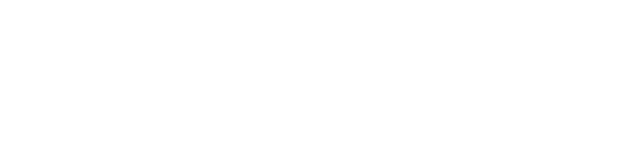
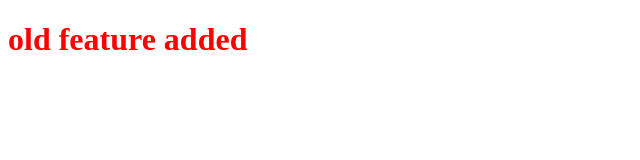
Before and after one commit to jwjjhehsu/LocalRepo, a plain HTML site: page index.html in a window 1280 px wide. Shown: the whole page, without its empty margins (0-640 px from the left). Drawn offline with Linux system fonts and the light colour scheme.

Commit message:
new changes added

```diff
--- a/index.html
+++ b/index.html
@@ -7,6 +7,6 @@
     <link rel="stylesheet" href="style.css">
 </head>
 <body>
-
+    <h1>old feature added</h1>
 </body>
 </html>
```
